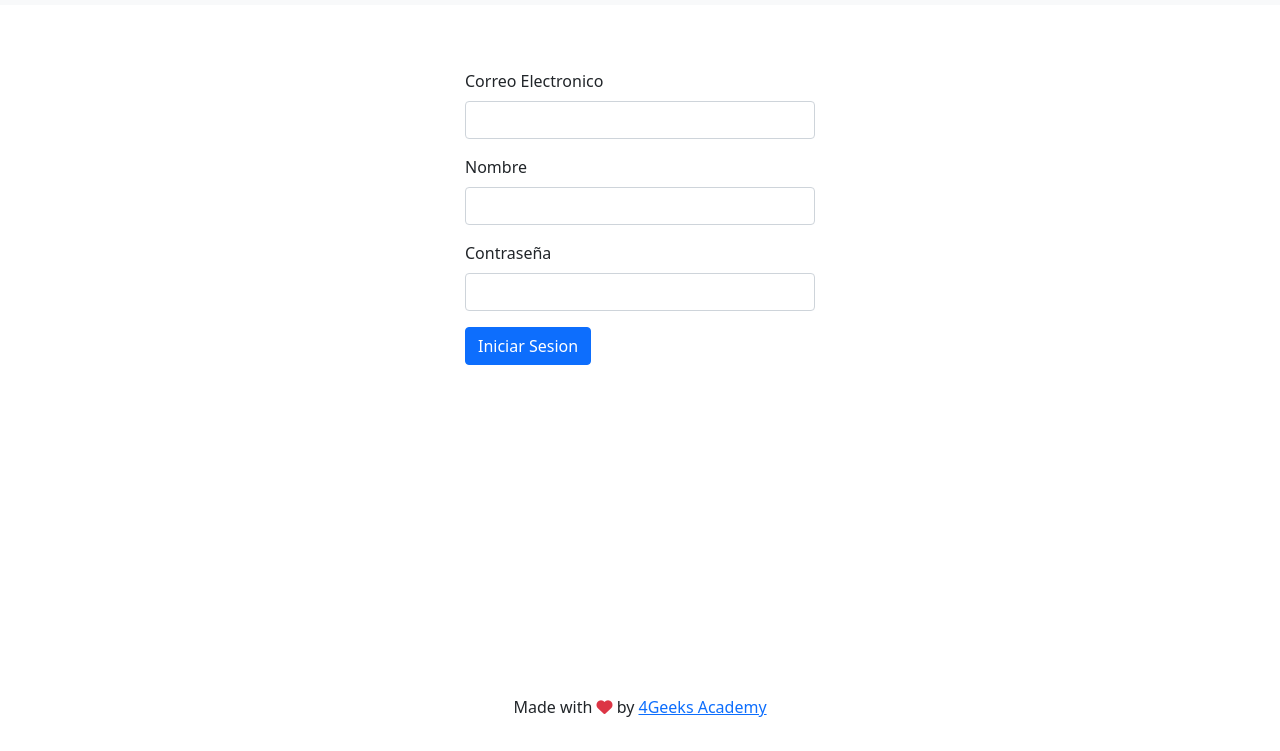
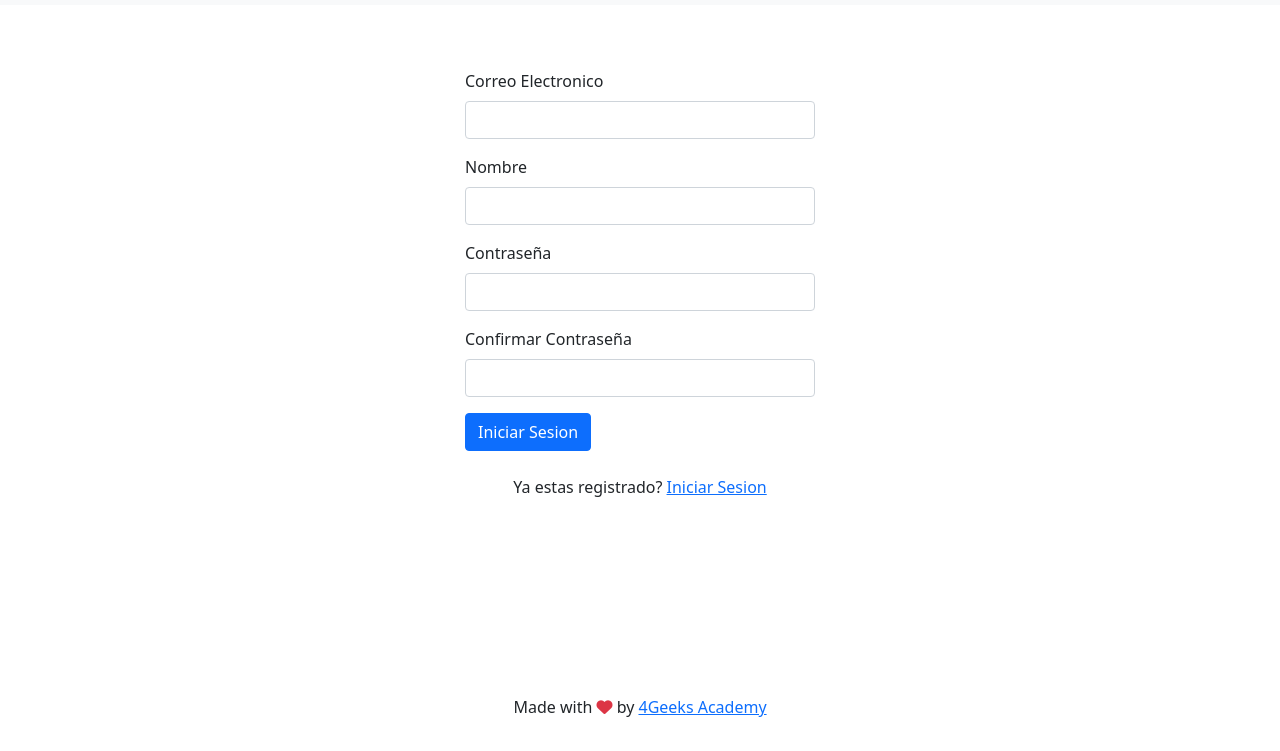
Before and after one commit to Miguel5040/Proyecto-4geeks-JWT-Auth, a React app: page /signup in a window 1280 px wide. Shown: the part 49-800 px from the top of the page. Built offline with nearby package versions, Linux system fonts and the light colour scheme; no server answers.

Commit message:
added confirm password to signup

```diff
--- a/src/front/js/component/footer.js
+++ b/src/front/js/component/footer.js
@@ -1,4 +1,5 @@
 import React from "react";
+import "../../styles/index.css";
 
 const Footer = () => (
 	<footer className="footer mt-auto py-3 text-center">
--- a/src/front/js/pages/login.js
+++ b/src/front/js/pages/login.js
@@ -1,10 +1,12 @@
 import React, { useState } from "react";
 import "../../styles/login.css";
-import { Link } from "react-router-dom";
+import { Link, useNavigate } from "react-router-dom";
 
 const BACKEND_URL = process.env.BACKEND_URL;
 
 const Login = () => {
+
+	const navigate = useNavigate();
 
 	//Estados
 	const [email, setEmail] = useState("");
@@ -98,7 +100,7 @@ const Login = () => {
 
 
 	return (
-		<div className="container form-container">
+		<div className="container form-container content">
 			{message && (
 				<div className="alert alert-danger mb-4 w-100 text-center" role="alert">
 					{message}
--- a/src/front/js/pages/signup.js
+++ b/src/front/js/pages/signup.js
@@ -1,5 +1,5 @@
 import React, { useState } from "react";
-import { useNavigate } from "react-router-dom";
+import { Link, useNavigate } from "react-router-dom";
 
 const BACKEND_URL = process.env.BACKEND_URL;
 
@@ -10,6 +10,7 @@ const Signup = () => {
     //Estados
     const [email, setEmail] = useState("");
     const [password, setPassword] = useState("");
+    const [confirmPassword, setConfirmPassword] = useState("");
     const [name, setName] = useState("");
     const [message, setMessage] = useState("");
     const [colorMessage, setColorMessage] = useState("alert-danger")
@@ -28,6 +29,11 @@ const Signup = () => {
     function setPasswordValue(event) {
         const value = event.target.value;
         setPassword(value);
+    }
+
+    function setConfirmPasswordValue(event) {
+        const value = event.target.value;
+        setConfirmPassword(value);
     }
 
     //Verificaciones
@@ -50,6 +56,14 @@ const Signup = () => {
     function verifyPassowrd() {
         if (password.length < 8) {
             setMessage("La contraseña tiene que tener 8 caracteres como minimo");
+            return false;
+        }
+        return true;
+    }
+
+    function verifyConfirmPassowrd() {
+        if (confirmPassword !== password) {
+            setMessage("Las contraseñas deben coincidir");
             return false;
         }
         return true;
@@ -97,7 +111,7 @@ const Signup = () => {
     async function signupHandler(event) {
         event.preventDefault();
 
-        if (verifyEmail() && verifyName() && verifyPassowrd()) {
+        if (verifyEmail() && verifyName() && verifyPassowrd() && verifyConfirmPassowrd()) {
 
             const statusCode = await enviarData();
 
@@ -118,7 +132,7 @@ const Signup = () => {
 
 
     return (
-        <div className="container form-container">
+        <div className="container form-container content">
             {message && (
                 <div className={"alert mb-4 w-100 text-center " + colorMessage} role="alert">
                     {message}
@@ -137,9 +151,14 @@ const Signup = () => {
                     <label htmlFor="exampleInputPassword1" className="form-label">Contraseña</label>
                     <input type="password" className="form-control" id="exampleInputPassword1" autoComplete="off" onChange={setPasswordValue} value={password} />
                 </div>
+                <div className="mb-3">
+                    <label htmlFor="exampleInputPassword2" className="form-label">Confirmar Contraseña</label>
+                    <input type="password" className="form-control" id="exampleInputPassword2" autoComplete="off" onChange={setConfirmPasswordValue} value={confirmPassword} />
+                </div>
                 <button type="submit" className="btn btn-primary" onClick={signupHandler}>Iniciar Sesion</button>
             </form>
             <div className="d-flex">
+                <p>Ya estas registrado? <Link to={"/"}>Iniciar Sesion</Link></p>
             </div>
         </div>
     )
--- a/src/front/styles/index.css
+++ b/src/front/styles/index.css
@@ -1,12 +1,20 @@
-html {
-    min-height: 100%;
-    position: relative;
-  }
-  body {
-    margin: 0;
-  }
-  footer {
-    position: absolute;
-    bottom: 0;
-    width: 100%;
-  }
+html, body {
+  margin: 0;
+  padding: 0;
+  height: 100%;
+}
+
+.contenedor {
+  position: relative;
+  min-height: 100%;
+  display: flex;
+  flex-direction: column;
+}
+
+.content {
+  flex: 1;
+}
+
+.footer {
+  padding: 20px;
+}
--- a/src/front/styles/login.css
+++ b/src/front/styles/login.css
@@ -6,7 +6,6 @@
 .form-container {
     display: flex;
     flex-direction: column;
-    justify-content: center;
     align-items: center;
     padding-top: 4rem;
 }
--- a/template.html
+++ b/template.html
@@ -10,7 +10,7 @@
 
     </head>
     <body class="h-100">
-        <div id="app" class="h-100"></div>
+        <div id="app" class="h-100 contenedor"></div>
 
         <script src="https://cdn.jsdelivr.net/npm/@popperjs/core@2.10.2/dist/umd/popper.min.js" integrity="sha384-7+zCNj/IqJ95wo16oMtfsKbZ9ccEh31eOz1HGyDuCQ6wgnyJNSYdrPa03rtR1zdB" crossorigin="anonymous"></script>
         <script src="https://cdn.jsdelivr.net/npm/bootstrap@5.1.3/dist/js/bootstrap.min.js" integrity="sha384-QJHtvGhmr9XOIpI6YVutG+2QOK9T+ZnN4kzFN1RtK3zEFEIsxhlmWl5/YESvpZ13" crossorigin="anonymous"></script>
```
